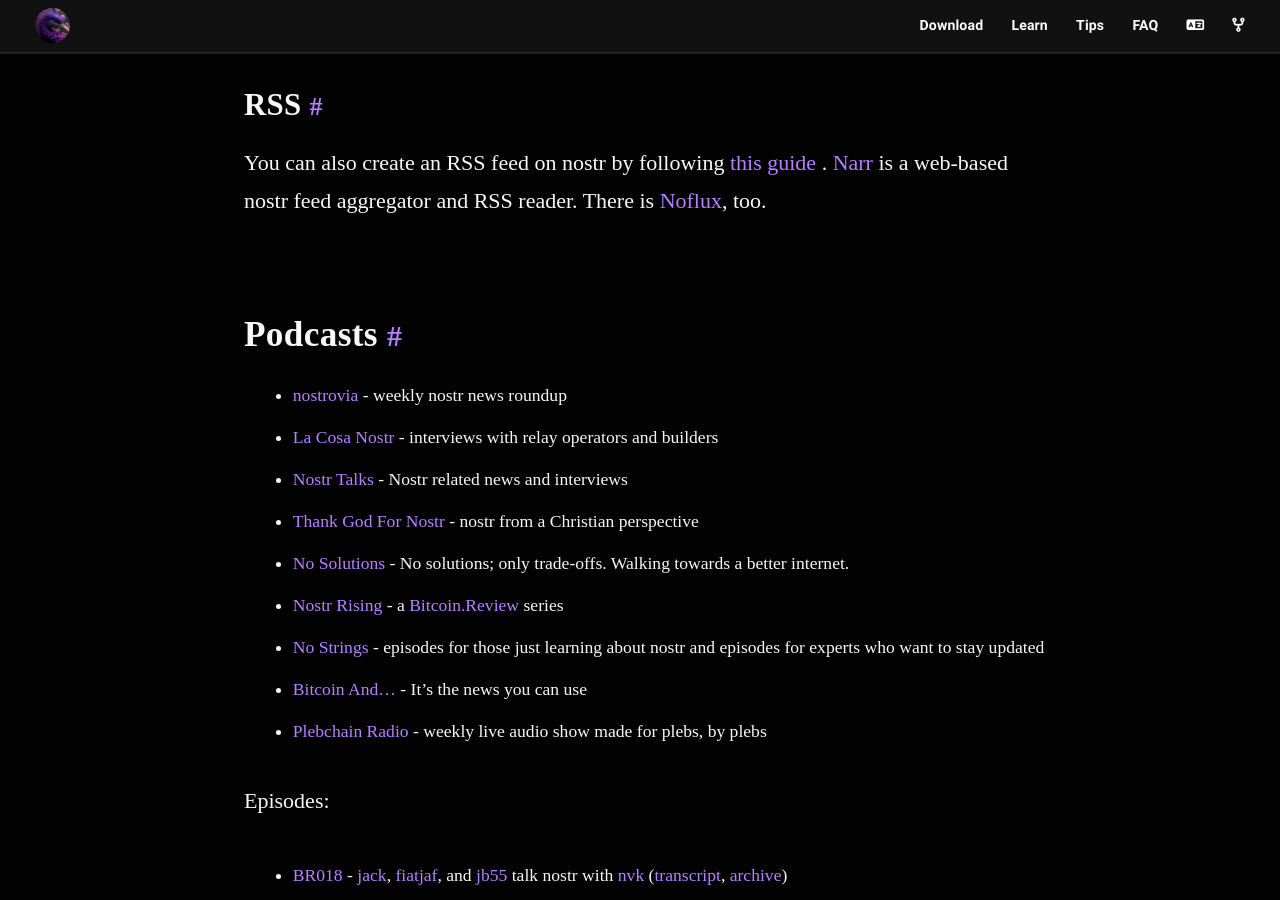
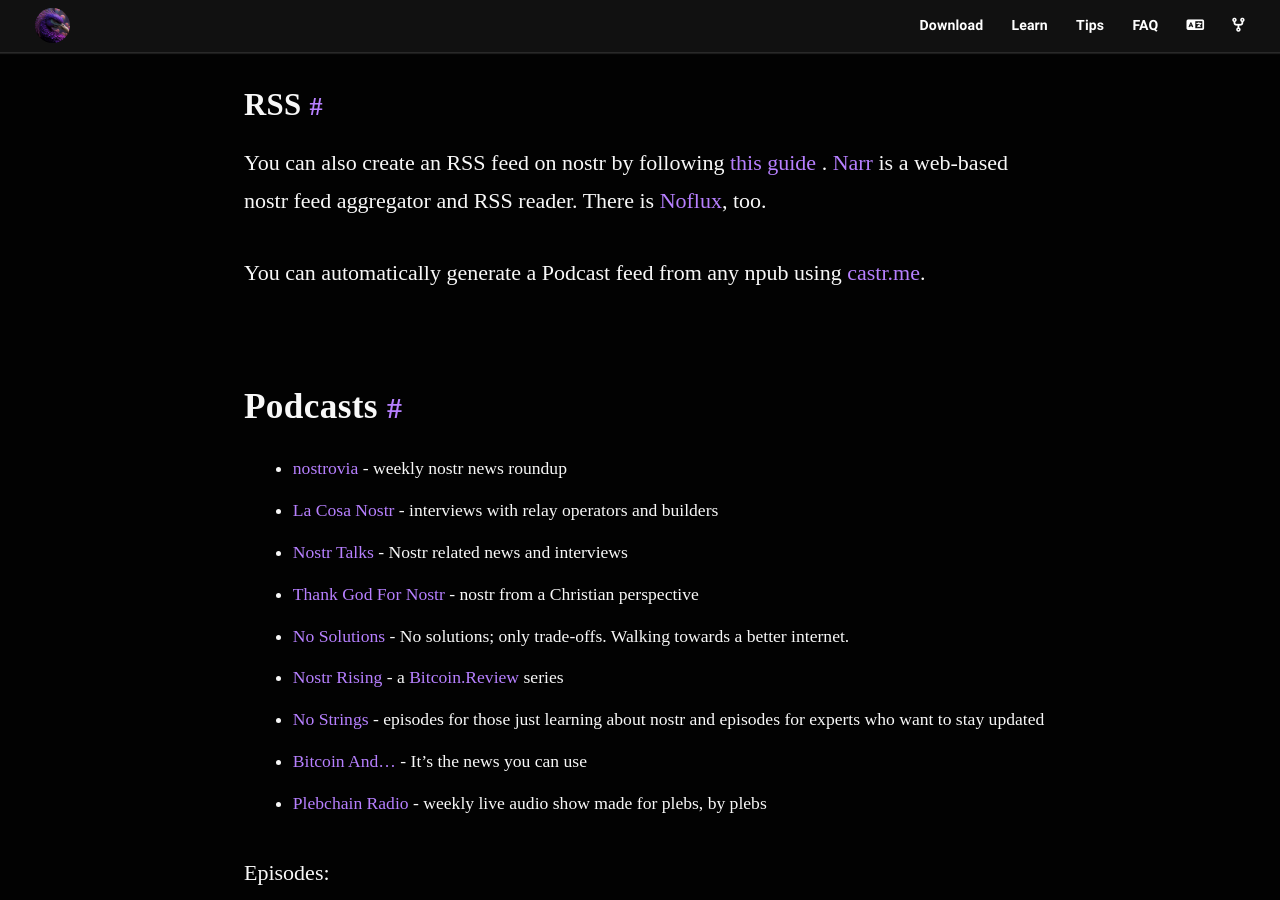
Before and after one commit to nostr-resources/nostr-resources.github.io, a Jekyll site: the page built from index.md, in a window 1280 px wide and 900 px high, scrolled down 16367 px. Built offline with Jekyll 4.4.1, drawn with Linux system fonts in a browser that asks for light colours; some web fonts are replaced.

Commit message:
feat: add castr.me podcast feed generator to RSS section

```diff
--- a/index.md
+++ b/index.md
@@ -462,6 +462,8 @@ You can also create an RSS feed on nostr by following [this guide](https://habla
 [Narr](https://github.com/fiatjaf/narr) is a web-based nostr feed aggregator and RSS reader.
 There is [Noflux](https://github.com/fiatjaf/noflux), too.
 
+You can automatically generate a Podcast feed from any npub using [castr.me](http://castr.me/).
+
 ## Podcasts
 
 - [nostrovia](https://nostrovia.org/) - weekly nostr news roundup
```
